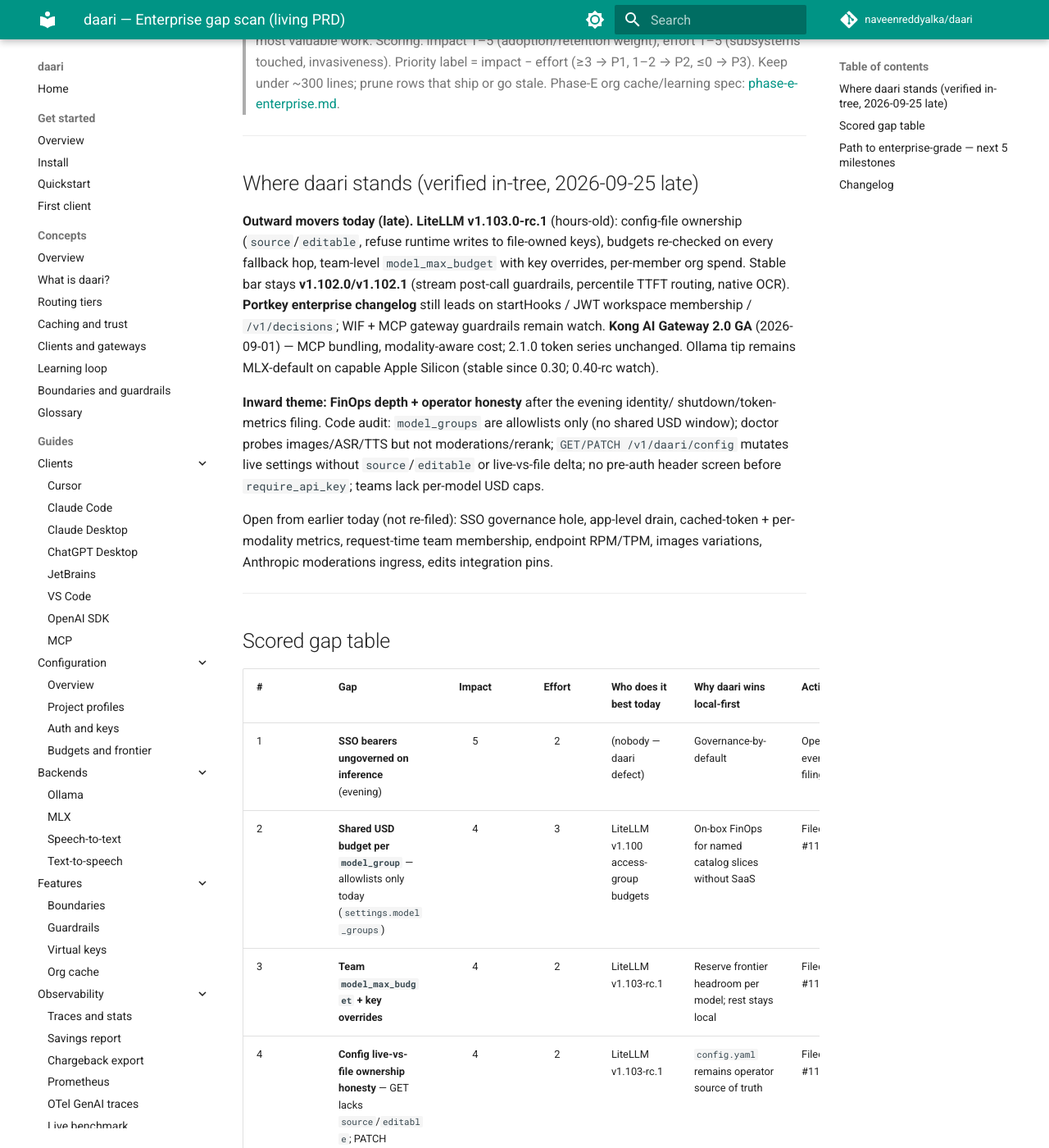
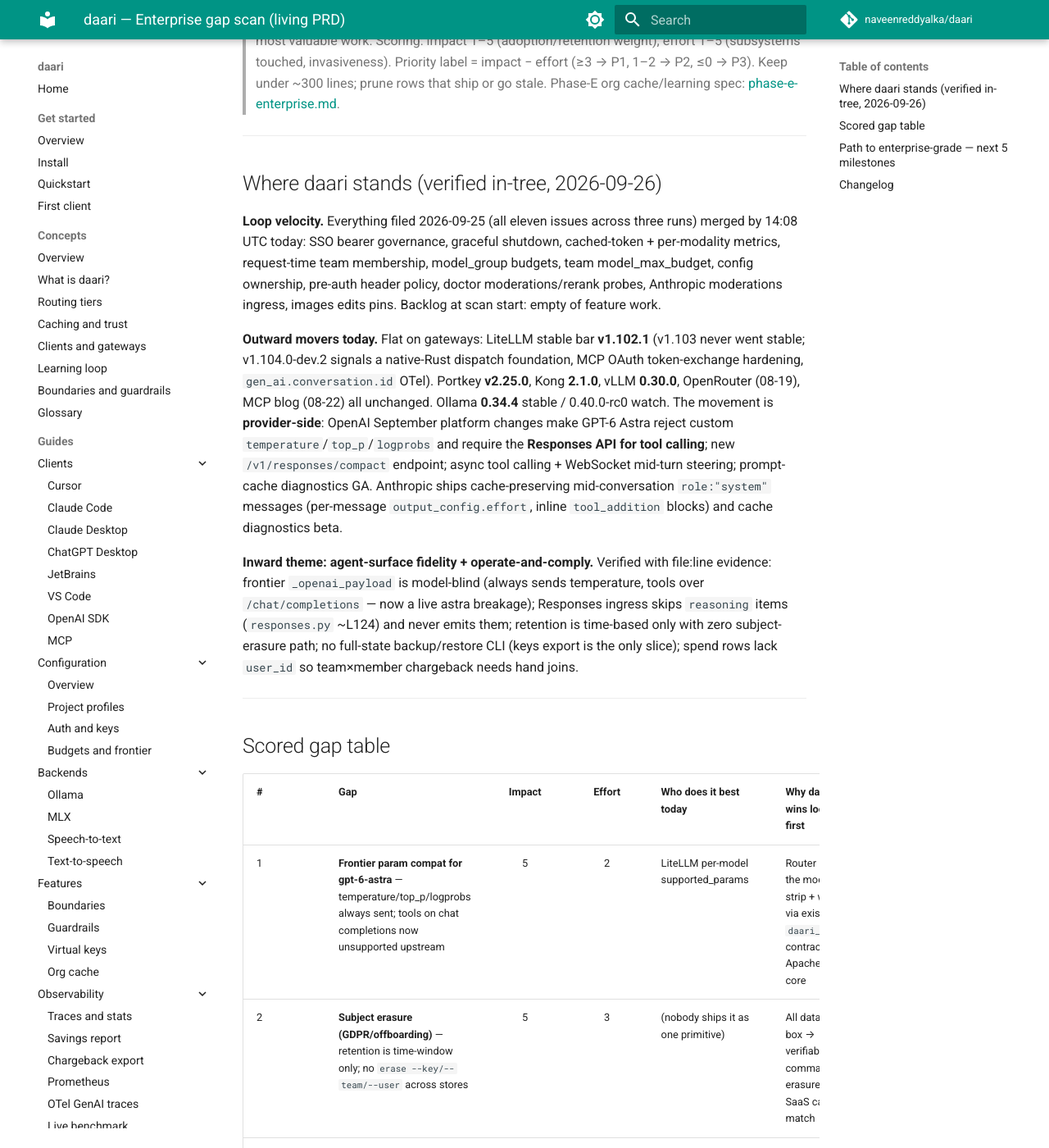
Before and after one commit to naveenreddyalka/daari, an MkDocs documentation site: the page built from docs/prd/ENTERPRISE.md, in a window 1280 px wide and 1400 px high, scrolled down 219 px. Shown: the whole window at 82% size. Built offline with MkDocs 1.6.1 and Material for MkDocs 9.7.7, drawn with Linux system fonts in a browser that asks for light colours; comment, search, counter and statistics services are not loaded; some of the changed text lies outside the part shown.

Commit message:
docs(prd): 2026-09-26 refresh — agent-surface fidelity + operate-and-comply
Co-authored-by: Naveen Reddy Alka <naveenreddyalka@users.noreply.github.com>

```diff
--- a/docs/prd/ENTERPRISE.md
+++ b/docs/prd/ENTERPRISE.md
@@ -11,30 +11,35 @@
 
 ---
 
-## Where daari stands (verified in-tree, 2026-09-25 late)
+## Where daari stands (verified in-tree, 2026-09-26)
 
-**Outward movers today (late).** **LiteLLM v1.103.0-rc.1** (hours-old): config-file
-ownership (`source`/`editable`, refuse runtime writes to file-owned keys),
-budgets re-checked on every fallback hop, team-level `model_max_budget` with
-key overrides, per-member org spend. Stable bar stays **v1.102.0/v1.102.1**
-(stream post-call guardrails, percentile TTFT routing, native OCR). **Portkey
-enterprise changelog** still leads on startHooks / JWT workspace membership /
-`/v1/decisions`; WIF + MCP gateway guardrails remain watch. **Kong AI Gateway
-2.0 GA** (2026-09-01) — MCP bundling, modality-aware cost; 2.1.0 token series
-unchanged. Ollama tip remains MLX-default on capable Apple Silicon (stable
-since 0.30; 0.40-rc watch).
+**Loop velocity.** Everything filed 2026-09-25 (all eleven issues across three
+runs) merged by 14:08 UTC today: SSO bearer governance, graceful shutdown,
+cached-token + per-modality metrics, request-time team membership,
+model_group budgets, team model_max_budget, config ownership, pre-auth header
+policy, doctor moderations/rerank probes, Anthropic moderations ingress,
+images edits pins. Backlog at scan start: empty of feature work.
 
-**Inward theme: FinOps depth + operator honesty** after the evening identity/
-shutdown/token-metrics filing. Code audit: `model_groups` are allowlists only
-(no shared USD window); doctor probes images/ASR/TTS but not moderations/rerank;
-`GET/PATCH /v1/daari/config` mutates live settings without `source`/`editable`
-or live-vs-file delta; no pre-auth header screen before `require_api_key`;
-teams lack per-model USD caps.
+**Outward movers today.** Flat on gateways: LiteLLM stable bar **v1.102.1**
+(v1.103 never went stable; v1.104.0-dev.2 signals a native-Rust dispatch
+foundation, MCP OAuth token-exchange hardening, `gen_ai.conversation.id`
+OTel). Portkey **v2.25.0**, Kong **2.1.0**, vLLM **0.30.0**, OpenRouter
+(08-19), MCP blog (08-22) all unchanged. Ollama **0.34.4** stable /
+0.40.0-rc0 watch. The movement is **provider-side**: OpenAI September platform
+changes make GPT-6 Astra reject custom `temperature`/`top_p`/`logprobs` and
+require the **Responses API for tool calling**; new `/v1/responses/compact`
+endpoint; async tool calling + WebSocket mid-turn steering; prompt-cache
+diagnostics GA. Anthropic ships cache-preserving mid-conversation
+`role:"system"` messages (per-message `output_config.effort`, inline
+`tool_addition` blocks) and cache diagnostics beta.
 
-Open from earlier today (not re-filed): SSO governance hole, app-level drain,
-cached-token + per-modality metrics, request-time team membership, endpoint
-RPM/TPM, images variations, Anthropic moderations ingress, edits integration
-pins.
+**Inward theme: agent-surface fidelity + operate-and-comply.** Verified with
+file:line evidence: frontier `_openai_payload` is model-blind (always sends
+temperature, tools over `/chat/completions` — now a live astra breakage);
+Responses ingress skips `reasoning` items (`responses.py` ~L124) and never
+emits them; retention is time-based only with zero subject-erasure path; no
+full-state backup/restore CLI (keys export is the only slice); spend rows
+lack `user_id` so team×member chargeback needs hand joins.
 
 ---
 
@@ -42,59 +47,69 @@
 
 | # | Gap | Impact | Effort | Who does it best today | Why daari wins local-first | Action |
 |---|-----|:--:|:--:|------------------------|----------------------------|--------|
-| 1 | **SSO bearers ungoverned on inference** (evening) | 5 | 2 | (nobody — daari defect) | Governance-by-default | Open — evening filing |
-| 2 | **Shared USD budget per `model_group`** — allowlists only today (`settings.model_groups`) | 4 | 3 | LiteLLM v1.100 access-group budgets | On-box FinOps for named catalog slices without SaaS | Filed — see #1109 |
-| 3 | **Team `model_max_budget` + key overrides** | 4 | 2 | LiteLLM v1.103-rc.1 | Reserve frontier headroom per model; rest stays local | Filed — see #1113 |
-| 4 | **Config live-vs-file ownership honesty** — GET lacks `source`/`editable`; PATCH without persist silently diverges | 4 | 2 | LiteLLM v1.103-rc.1 | `config.yaml` remains operator source of truth | Filed — see #1111 |
-| 5 | **App-level graceful shutdown** (evening) | 4 | 2 | Kong / LiteLLM | Zero-drop rollouts as a binary property | Open — evening filing |
-| 6 | **Cached-token + per-modality Prometheus/OTel** (evening) | 4 | 2 | Kong 2.1.0 | Local Grafana chargeback | Open — evening filing |
-| 7 | **Request-time team membership** (evening) | 4 | 3 | Portkey v2.25 | Multi-team chargeback without key sprawl | Open — evening filing |
-| 8 | **Doctor probes for moderations + rerank** | 3 | 1 | (onboarding gap) | Same doctor contract as images/ASR/TTS | Filed — see #1110 |
-| 9 | **Pre-auth header allow/block policy** (Portkey startHooks) | 3 | 2 | Portkey v2.25 | Screen scrapers before auth/store work | Filed — see #1112 |
-| 10 | Endpoint RPM/TPM; images variations; Anthropic moderations; edits pins (morning) | 3–4 | 2–3 | Portkey / LiteLLM | Route-family parity | Open — morning filing |
-| 11 | Watch: `/v1/decisions`, `/v1/ocr`, WIF, A2A, MCP live sessions, SOC 2, admin UI, Realtime/WS, budget-on-fallback recheck | 2–4 | 2–5 | LiteLLM / Portkey / cloud | Demand-triggered | Watch |
+| 1 | **Frontier param compat for gpt-6-astra** — temperature/top_p/logprobs always sent; tools on chat completions now unsupported upstream | 5 | 2 | LiteLLM per-model supported_params | Router knows the model; strip + warn via existing `daari_meta` contract, Apache-2.0 core | Filed — P1 |
+| 2 | **Subject erasure (GDPR/offboarding)** — retention is time-window only; no `erase --key/--team/--user` across stores | 5 | 3 | (nobody ships it as one primitive) | All data on-box → verifiable one-command erasure no SaaS can match | Filed — P2 |
+| 3 | **Full-state backup/restore + DR runbook** — no `daari backup`; keys export is the only covered store; no pg_dump docs | 4 | 3 | managed cloud gateways (implicitly) | Self-hosted must own DR; versioned archive + restore drill | Filed — P2 |
+| 4 | **Spend `user_id` + team×member rollup** — spend rows have key/team/client only; usage has users but no team join | 4 | 2 | LiteLLM per-member org spend | Chargeback = local query; caps + attribution on the same subject | Filed — P2 |
+| 5 | **Responses reasoning-item replay** — ingress drops `type:"reasoning"`; chained turns lose reasoning context | 4 | 3 | OpenAI direct | Local thinking models get the same multi-turn continuity; tier hops keep the chain | Filed — P2 |
+| 6 | Responses streaming resume (`GET ?stream=true&starting_after=`) | 3 | 3 | OpenAI direct | Store already holds events | Watch — file on client ask |
+| 7 | Hosted Responses tools (`web_search`, `mcp`) accepted silently — no support, no 400 | 3 | 2 | LiteLLM passthrough | Honesty pattern exists (`include` 400s) | Watch — fold into next Responses slice |
+| 8 | `/v1/responses/compact` (OpenAI Sept 2026) | 3 | 3 | OpenAI direct | Compact with a **local** model — pay $0 for context maintenance | Watch — file on client demand |
+| 9 | Anthropic mid-conversation system fidelity — `hoist_system_messages` (anthropic.py ~L310) destroys cache-preserving appended system turns / `output_config.effort` / `tool_addition` on Anthropic-native L6 egress | 3 | 3 | Anthropic direct | Skip hoist for anthropic egress; hoist only for local llama templates | Watch — Fable 5.1 features still beta-headed |
+| 10 | Org construct above teams; per-member caps on shared team keys | 3 | 4 | LiteLLM org→team→member | Flat teams fine until multi-BU buyer | Watch — demand-triggered |
+| 11 | Policy-sync drift detection (last-applied hash, `policy-status` probe) | 3 | 2 | Kong CP/DP version gating | Fleet honesty | Watch — file on fleet ask |
+| 12 | Batches + cache absent from `prune_all` windows | 3 | 1 | — | Retention completeness | Watch — small; next hygiene slice |
+| 13 | Prompt-cache fields (`prompt_cache_key`/`retention`) silently ignored on Responses | 3 | 2 | OpenAI direct | Forward on L6; `dropped_params` locally | Watch |
+| 14 | WS agent controls (mid-turn steering, async tools), Agents API, `/v1/decisions`, `/v1/ocr`, WIF, A2A, MCP live sessions, SOC 2, admin UI | 2–4 | 3–5 | OpenAI / Portkey / LiteLLM | Demand-triggered | Watch |
 
-Pruned this run: none newly shipped since evening; kept evening identity rows
-as open pointers without re-filing. Do not re-file closed images-edits work.
+Pruned this run: all eleven 09-25 rows (shipped and closed); images L6 rows
+(shipped 09-25/09-26). Verified-fine, do not re-file: Responses background
+mode + cancel + `store=false` + `previous_response_id` chain +
+`/v1/responses/input_tokens` (responses.py, tenancy tests); end-user usage
+attribution + `user_daily_usd_cap`; keys export/import; request-log
+retention in `prune_all`.
 
 ---
 
 ## Path to enterprise-grade — next 5 milestones
 
-1. **Close the SSO governance hole** — every authenticated identity class is
-   budget-fenced and attributed (evening P1).
-2. **FinOps depth** — model-group shared budgets + team `model_max_budget`,
-   then cached-token / per-modality metrics from the evening set.
-3. **Operator honesty** — live-vs-file config ownership + doctor probes for
-   every shipped modality + app-level drain.
-4. **Request-time team resolution** — membership-enforced team selection
-   (evening) plus pre-auth header policy for tunnel-exposed endpoints.
-5. **Drain morning modality backlog** — endpoint RPM/TPM, images variations,
-   Anthropic moderations ingress.
+1. **Ship model-aware frontier compatibility** — the router must never send a
+   payload the provider documents as unsupported (astra P1), with the same
+   dropped-params honesty local tiers already have.
+2. **Comply-and-operate primitives** — subject erasure and full-state
+   backup/restore turn "local-first" into auditable compliance wins instead
+   of operational liabilities.
+3. **Close the chargeback loop** — user dimension on spend rows joins the
+   existing end-user usage ledger to teams; attribute, report, and cap the
+   same subject.
+4. **Responses as the agent surface** — reasoning replay now; streaming
+   resume, hosted-tool honesty, compact, and prompt-cache fields as the
+   follow-on slices (rows 6–8, 13).
+5. **Anthropic Fable 5.1 fidelity** — preserve mid-conversation system
+   semantics on Anthropic-native egress once the beta features harden
+   (row 9).
 
-Compliance non-goals (WIF, A2A, SOC 2, admin UI, Realtime) stay deferred.
+Compliance non-goals (WIF, A2A, SOC 2 program, admin UI, Realtime/WS) stay
+deferred until buyer demand.
 
 ---
 
 ## Changelog
 
-- **2026-09-25 late (FinOps depth + operator honesty)** — Third scan of the
-  day. Outward: LiteLLM v1.103.0-rc.1 (config ownership, model_max_budget,
-  fallback budget recheck); stable bar still v1.102.x; Portkey/Kong/Ollama
-  unchanged vs evening. Inward: filed five — model_group shared USD budgets,
-  team model_max_budget + key overrides, config live-vs-file ownership,
-  doctor moderations/rerank probes, pre-auth header allow/block (startHooks
-  parity). Watch: OCR, decisions API, budget-on-fallback recheck. Evening
-  identity/shutdown/token rows remain open.
+- **2026-09-26 (agent-surface fidelity + operate-and-comply)** — Outward flat
+  on gateways (LiteLLM bar v1.102.1, Portkey v2.25.0, Kong 2.1.0, vLLM
+  0.30.0 unchanged); the movers are provider-side: OpenAI September changes
+  (astra param rejections, tools-require-Responses, `/responses/compact`,
+  WS steering) and Anthropic mid-conversation system messages. Inward audit
+  (Responses depth, org/spend hierarchy, DR, compliance purge): filed five —
+  astra frontier param compat (P1), subject erasure, backup/restore + DR
+  runbook, spend user_id + team rollup, Responses reasoning replay. New
+  watch: streaming resume, hosted-tool honesty, compact, hoist-vs-Fable-5.1,
+  policy drift, batches/cache retention, prompt-cache fields.
 
-- **2026-09-25 evening (identity edges + shutdown + token observability)** —
-  Portkey v2.25.0, Ollama v0.40.0-rc0 watch, LiteLLM backport wave. Filed
-  SSO ungoverned bearers (P1), graceful shutdown, cached-token observability,
-  per-modality token metrics, request-time team membership.
-
-- **2026-09-25 morning (images L6 surface closed → next layer)** — Images
-  edits/variations, creative metering, endpoint-scoped RPM, Anthropic
-  moderations; edits + cost-header pins shipped same day.
+- **2026-09-25 (three runs: images layer → identity/shutdown/tokens →
+  FinOps/operator honesty)** — Fifteen issues filed across the day; all
+  merged by 2026-09-26 14:08.
 
 - **2026-09-24 → 09-15 and earlier** — Condensed: non-chat endpoint parity;
   modality + client-contract honesty; facade/Responses shapes; data-plane
```
